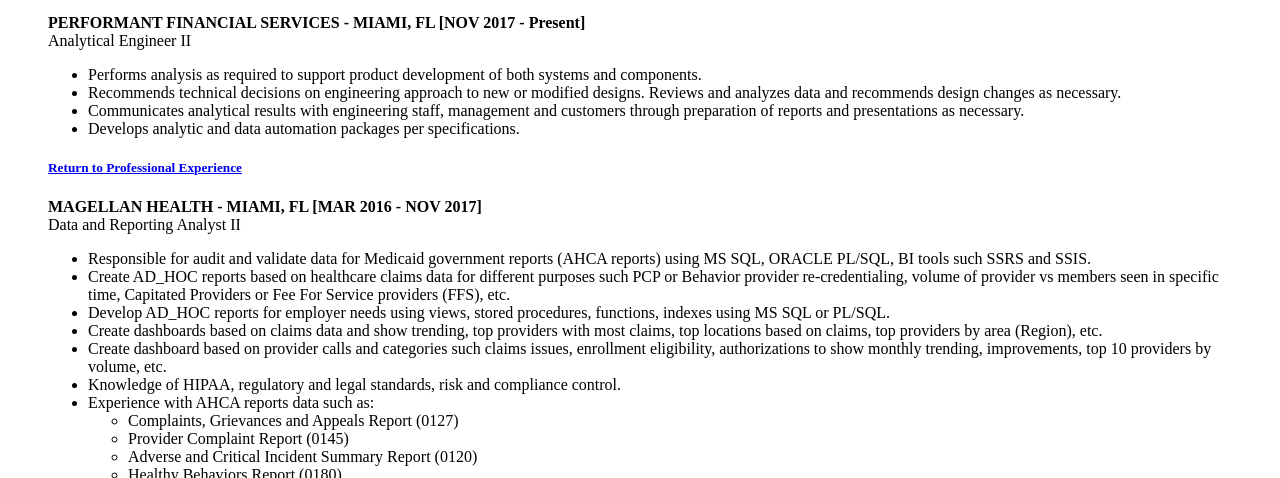
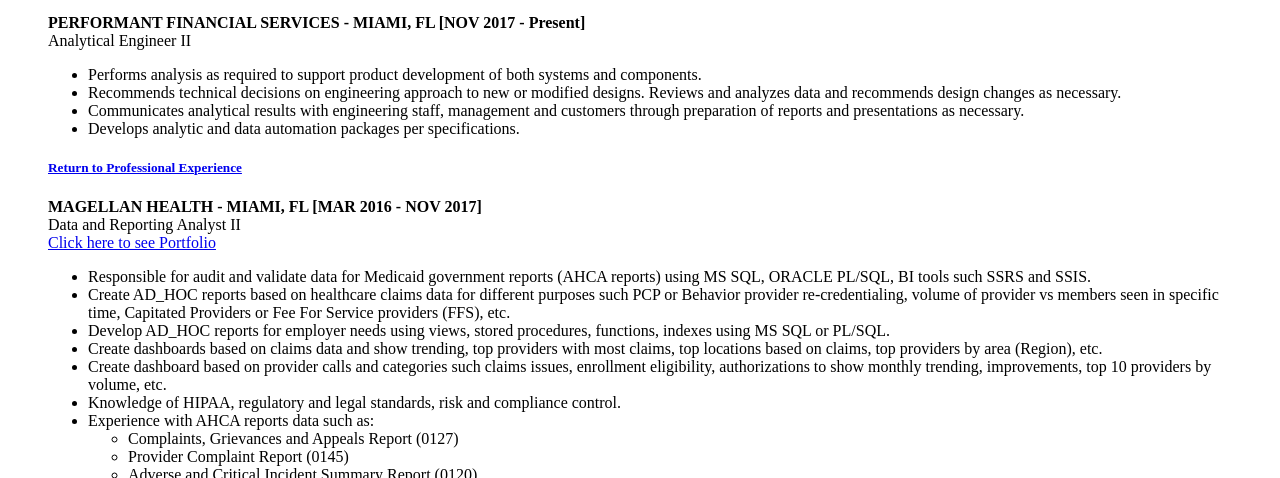
Before and after one commit to dev1peru/html_resume, a plain HTML site: page resume.html in a window 1280 px wide. Shown: the part 322-800 px from the top of the page. Drawn offline with Linux system fonts and the light colour scheme.

Commit message:
adding pics and portolio with link

```diff
--- a/resume.html
+++ b/resume.html
@@ -47,7 +47,8 @@
 
         <p id="magellan">
             <job><b>MAGELLAN HEALTH - MIAMI, FL [MAR 2016 - NOV 2017]</b></job><br />
-            Data and Reporting Analyst II
+            Data and Reporting Analyst II<br />
+            <a href="images.html" target="_blank">Click here to see Portfolio</a>
 
             <ul>
                 <li>Responsible for audit and validate data for Medicaid government reports (AHCA reports) using MS SQL, ORACLE PL/SQL, BI tools such SSRS and SSIS.</li>
```
